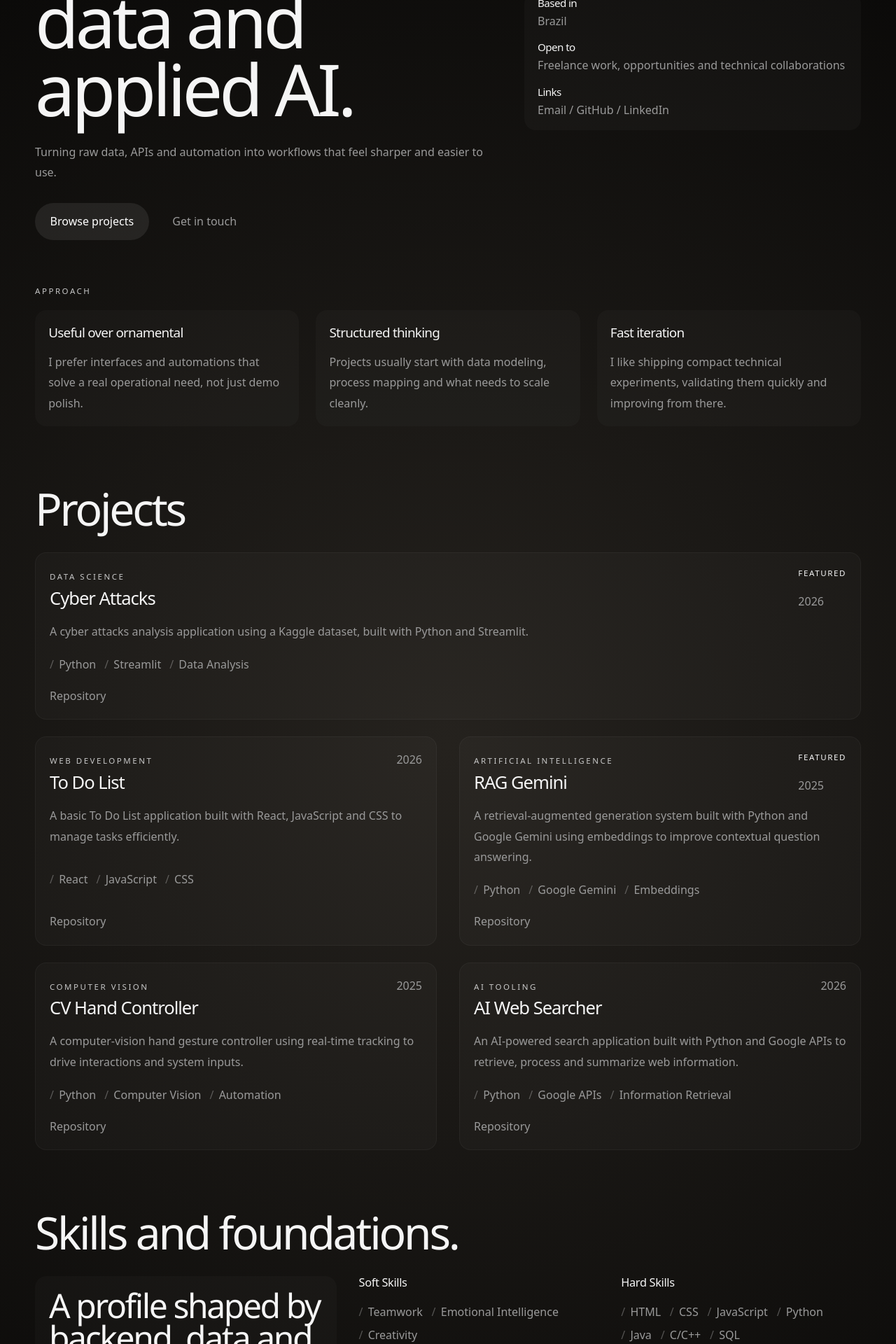
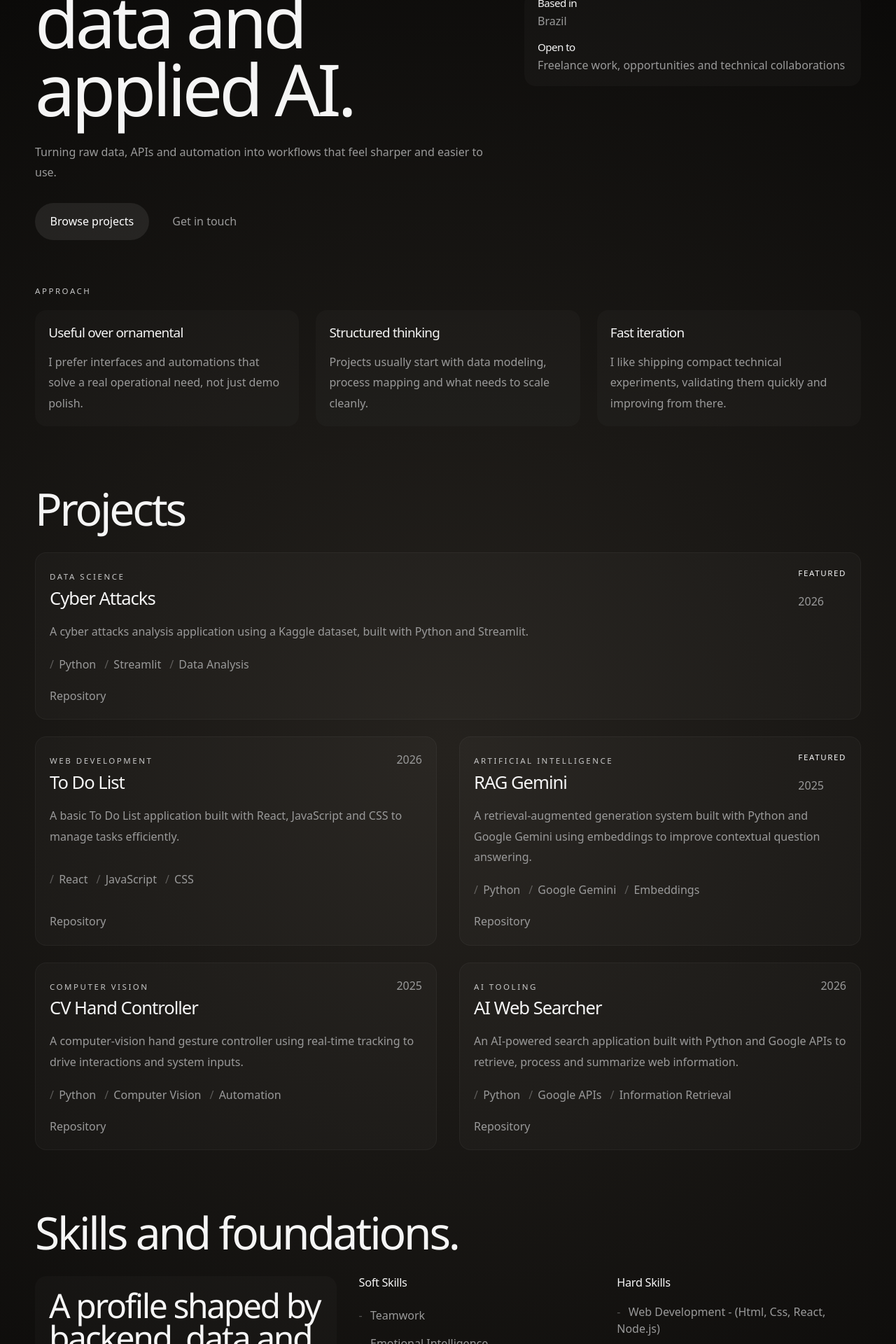
Before and after one commit to Dnaka27/Diogo-Portfolio, a React (Vite) app: page / in a window 1280 px wide. Shown: the part 580-2500 px from the top of the page at 70% size. Built offline with nearby package versions, Linux system fonts and the light colour scheme; the HTML template or start-up script is replaced by a standard one.

Commit message:
fix/ rm unused modules

```diff
--- a/package.json
+++ b/package.json
@@ -10,11 +10,6 @@
     "preview": "vite preview"
   },
   "dependencies": {
-    "@emotion/react": "^11.14.0",
-    "@emotion/styled": "^11.14.1",
-    "@mui/joy": "^5.0.0-beta.52",
-    "@mui/material": "^7.2.0",
-    "bootstrap": "^5.3.7",
     "react": "^19.1.0",
     "react-dom": "^19.1.0"
   },
--- a/src/App.css
+++ b/src/App.css
@@ -273,6 +273,10 @@ main {
   color: rgba(255, 255, 255, 0.28);
 }
 
+.skill-grid li::before {
+  content: '- ';
+}
+
 .stage-list {
   display: grid;
   gap: 0.9rem;
@@ -417,7 +421,7 @@ main {
 .skills-layout {
   display: grid;
   grid-template-columns: repeat(2, minmax(0, 1fr));
-  gap: 1.75rem 2rem;
+  gap: 1.5rem 1.25rem;
 }
 
 .skill-group {
@@ -433,9 +437,13 @@ main {
 }
 
 .skill-grid {
-  display: flex;
-  flex-wrap: wrap;
-  gap: 0.15rem 0.8rem;
+  display: grid;
+  gap: 0.45rem;
+}
+
+.skill-grid li {
+  display: block;
+  width: 100%;
 }
 
 .contact-shell {
--- a/src/App.jsx
+++ b/src/App.jsx
@@ -11,7 +11,7 @@ const App = () => {
     <div className='app-shell'>
       <Navbar profile={profile} />
       <main>
-        <HeroSection profile={profile} socialLinks={socialLinks} />
+        <HeroSection profile={profile} />
         <ProjectsGrid projects={portfolioProjects} />
         <SkillsSection profile={profile} skillGroups={skillGroups} />
         <ContactSection profile={profile} socialLinks={socialLinks} />
--- a/src/components/HeroSection.jsx
+++ b/src/components/HeroSection.jsx
@@ -1,4 +1,4 @@
-const HeroSection = ({ profile, socialLinks }) => {
+const HeroSection = ({ profile }) => {
   return (
     <section id='hero' className='hero section-shell'>
       <div className='hero-copy'>
@@ -42,10 +42,6 @@ const HeroSection = ({ profile, socialLinks }) => {
               <strong>Open to</strong>
               <span>{profile.availability}</span>
             </li>
-            <li>
-              <strong>Links</strong>
-              <span>{socialLinks.map((link) => link.label).join(' / ')}</span>
-            </li>
           </ul>
         </div>
       </aside>
--- a/src/data/portfolioData.js
+++ b/src/data/portfolioData.js
@@ -107,7 +107,7 @@ export const skillGroups = [
   },
   {
     title: 'Hard Skills',
-    skills: ['HTML', 'CSS', 'JavaScript', 'Python', 'Java', 'C/C++', 'SQL'],
+    skills: ['Web Development - (Html, Css, React, Node.js)', 'Data Engineering - (Python, Pandas, Spark, SQL, Airflow)'],
   },
   {
     title: 'Courses & Certificates',
```
Also changed, not shown: 1 other file (tests, documents, lock files or other folders).
